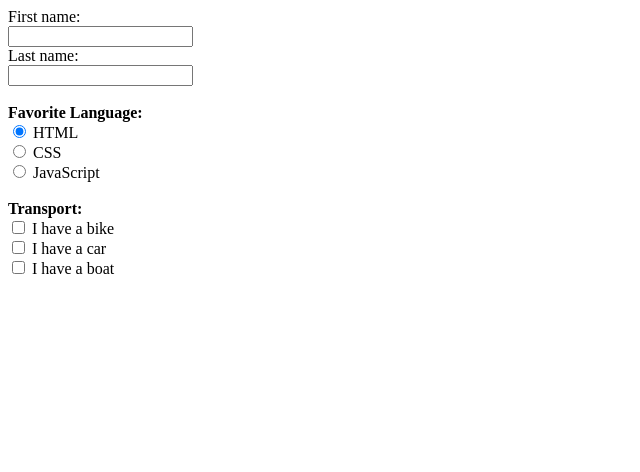
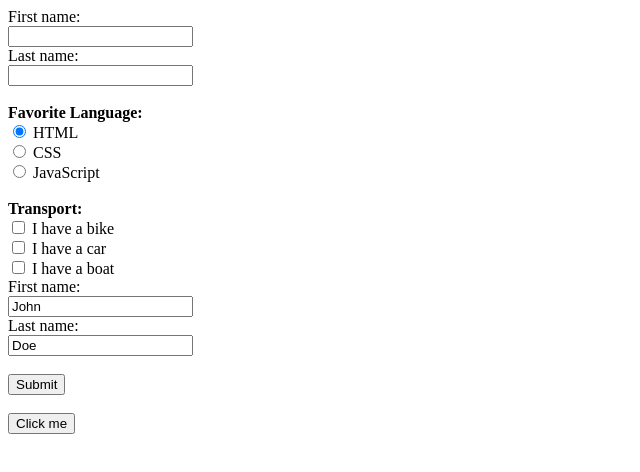
Before and after one commit to S100000/Forms-HTML, a plain HTML site: page Index.html in a window 1280 px wide. Shown: the whole page, without its empty margins (0-640 px from the left). Drawn offline with Linux system fonts and the light colour scheme.

Commit message:
Add input submit and input button.

```diff
--- a/Index.html
+++ b/Index.html
@@ -31,6 +31,17 @@
         <label for="vehicle2"> I have a car</label><br>
         <input type="checkbox" id="vehicle3" name="vehicle3" value="Boat">
         <label for="vehicle3"> I have a boat</label>
-       </form>
+    </form>
+
+    <form action="/action_page.php">
+        <label for="fname">First name:</label><br>
+        <input type="text" id="fname" name="fname" value="John"><br>
+        <label for="lname">Last name:</label><br>
+        <input type="text" id="lname" name="lname" value="Doe"><br><br>
+        <input type="submit" value="Submit"> <br><br>
+    </form>
+
+    <input type="button" value="Click me" onclick="alert('Ola')">
+
 </body>
 </html>
```
